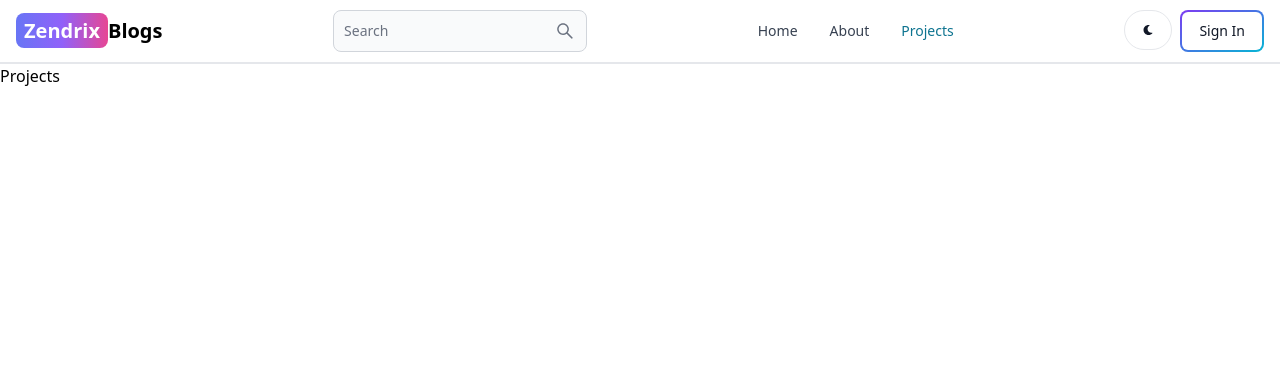
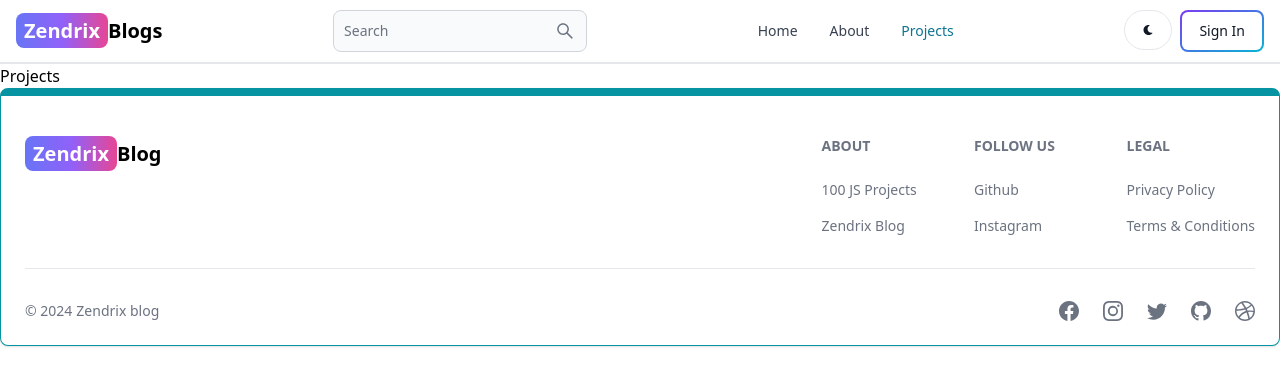
Before and after one commit to SaqlainZaidi1109/mern-blog, a React (Vite) app in the folder client/: page /projects in a window 1280 px wide. Shown: the top 386 px of the page. Built offline with nearby package versions, Linux system fonts and the light colour scheme.

Commit message:
Creating and adding footer component

```diff
--- a/client/src/App.jsx
+++ b/client/src/App.jsx
@@ -7,12 +7,13 @@
 import Projects from './pages/Projects'
 import { BrowserRouter, Routes, Route } from 'react-router-dom'
 import Header from './components/Header'
+import Footer from './components/Footer'
 
 export default function App() {
   return (
      <BrowserRouter>
      <Header/>
-      <Routes>
+    <Routes>
       <Route path="/" elements={<Home />}/>
       <Route path="/about" element={<About/>} />
       <Route path="/sign-in" element={<SignIn/>} />
@@ -20,6 +21,7 @@
       <Route path="/dashboard" element={<Dashboard/>} />
       <Route path="/projects" element={<Projects/>} />
     </Routes>
+    <Footer/>
      </BrowserRouter>
   )
 }
--- /dev/null
+++ b/client/src/components/Footer.jsx
@@ -0,0 +1,83 @@
+import { Footer } from 'flowbite-react'
+import React from 'react'
+import { Link } from 'react-router-dom'
+import {BsFacebook, BsInstagram, BsTwitter, BsGithub, BsDribbble} from 'react-icons/bs'
+
+export default function FooterCom() {
+  return (
+    <Footer container className='border border-t-8 border-teal-500'>
+    <div className='w-full max-w-7xl mx-auto'>
+      <div className='grid w-full justify-between sm:flex md:grid-cols-1'>
+        <div className='mt-5'>
+          <Link
+            to='/'
+            className='self-center whitespace-nowrap text-lg sm:text-xl font-semibold dark:text-white'
+          >
+            <span className='px-2 py-1 bg-gradient-to-r from-indigo-500 via-purple-500 to-pink-500 rounded-lg text-white'>
+             Zendrix
+            </span>
+            Blog
+          </Link>
+        </div>
+        <div className='grid grid-cols-2 gap-8 mt-4 sm:grid-cols-3 sm:gap-6'>
+          <div>
+            <Footer.Title title='About' />
+            <Footer.LinkGroup col>
+              <Footer.Link
+                href='https://www.100jsprojects.com'
+                target='_blank'
+                rel='noopener noreferrer'
+              >
+                100 JS Projects
+              </Footer.Link>
+              <Footer.Link
+                href='/about'
+                target='_blank'
+                rel='noopener noreferrer'
+              >
+                Zendrix Blog
+              </Footer.Link>
+            </Footer.LinkGroup>
+          </div>
+          <div>
+            <Footer.Title title='Follow us' />
+            <Footer.LinkGroup col>
+              <Footer.Link
+                href='https://www.github.com/SaqlainZaidi1109'
+                target='_blank'
+                rel='noopener noreferrer'
+              >
+                Github
+              </Footer.Link>
+              <Footer.Link href='#'>Instagram</Footer.Link>
+            </Footer.LinkGroup>
+          </div>
+          <div>
+            <Footer.Title title='Legal' />
+            <Footer.LinkGroup col>
+              <Footer.Link href='#'>Privacy Policy</Footer.Link>
+              <Footer.Link href='#'>Terms &amp; Conditions</Footer.Link>
+            </Footer.LinkGroup>
+          </div>
+        </div>
+      </div>
+      <Footer.Divider />
+      <div className='w-full sm:flex sm:items-center sm:justify-between'>
+        <Footer.Copyright
+          href='#'
+          by="Zendrix blog"
+          year={new Date().getFullYear()}
+        />
+       <div className="flex gap-6 sm:mt-0 mt-4 sm:justify-center">
+            <Footer.Icon href='#' icon={BsFacebook}/>
+            <Footer.Icon href='#' icon={BsInstagram}/>
+            <Footer.Icon href='#' icon={BsTwitter}/>
+            <Footer.Icon href='https://github.com/SaqlainZaidi1109' icon={BsGithub}/>
+            <Footer.Icon href='#' icon={BsDribbble}/>
+
+          </div>
+      </div>
+    </div>
+  </Footer>
+  )
+}
```
